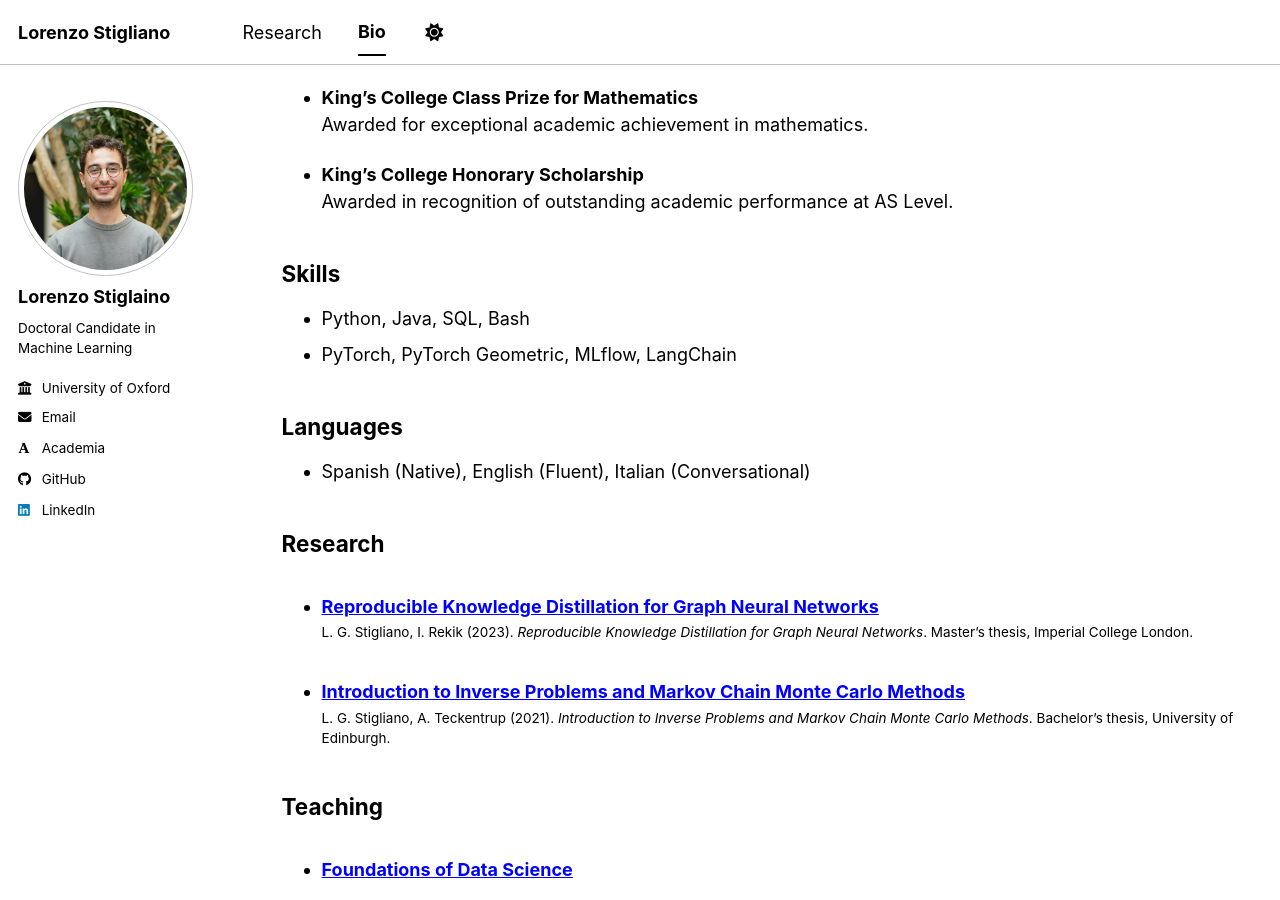
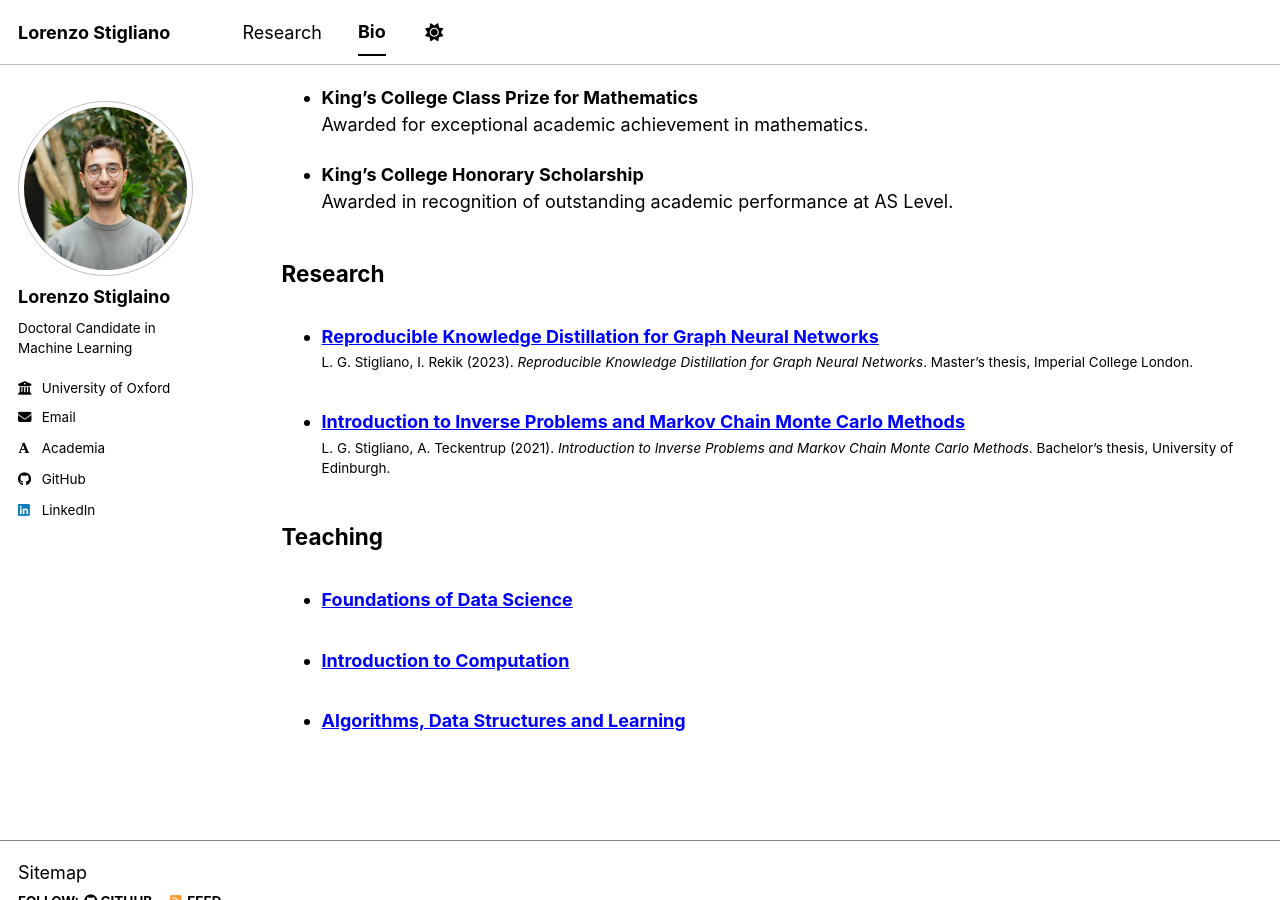
Before and after one commit to LorenzoStigliano/lorenzostigliano.github.io, a Jekyll site: the page built from _pages/cv.md, in a window 1280 px wide and 900 px high, scrolled down 1999 px. Built offline with Jekyll 4.4.1, drawn with Linux system fonts in a browser that asks for light colours; some web fonts are replaced; a script bundle is joined from its source files by our own code; library files that are not in the unit come from our copies.

Commit message:
cv fromatting

```diff
--- a/_pages/cv.md
+++ b/_pages/cv.md
@@ -122,13 +122,6 @@ I also keep a CV of [failures](https://lorenzostigliano.github.io/files/cv/Loren
 * **King’s College Honorary Scholarship**
   Awarded in recognition of outstanding academic performance at AS Level.
 
-## Skills
-* Python, Java, SQL, Bash
-* PyTorch, PyTorch Geometric, MLflow, LangChain
-
-## Languages
-* Spanish (Native), English (Fluent), Italian (Conversational)
-
 ## Research
   <ul>{% for post in site.publications reversed %}
     {% include archive-single-cv.html %}
```
